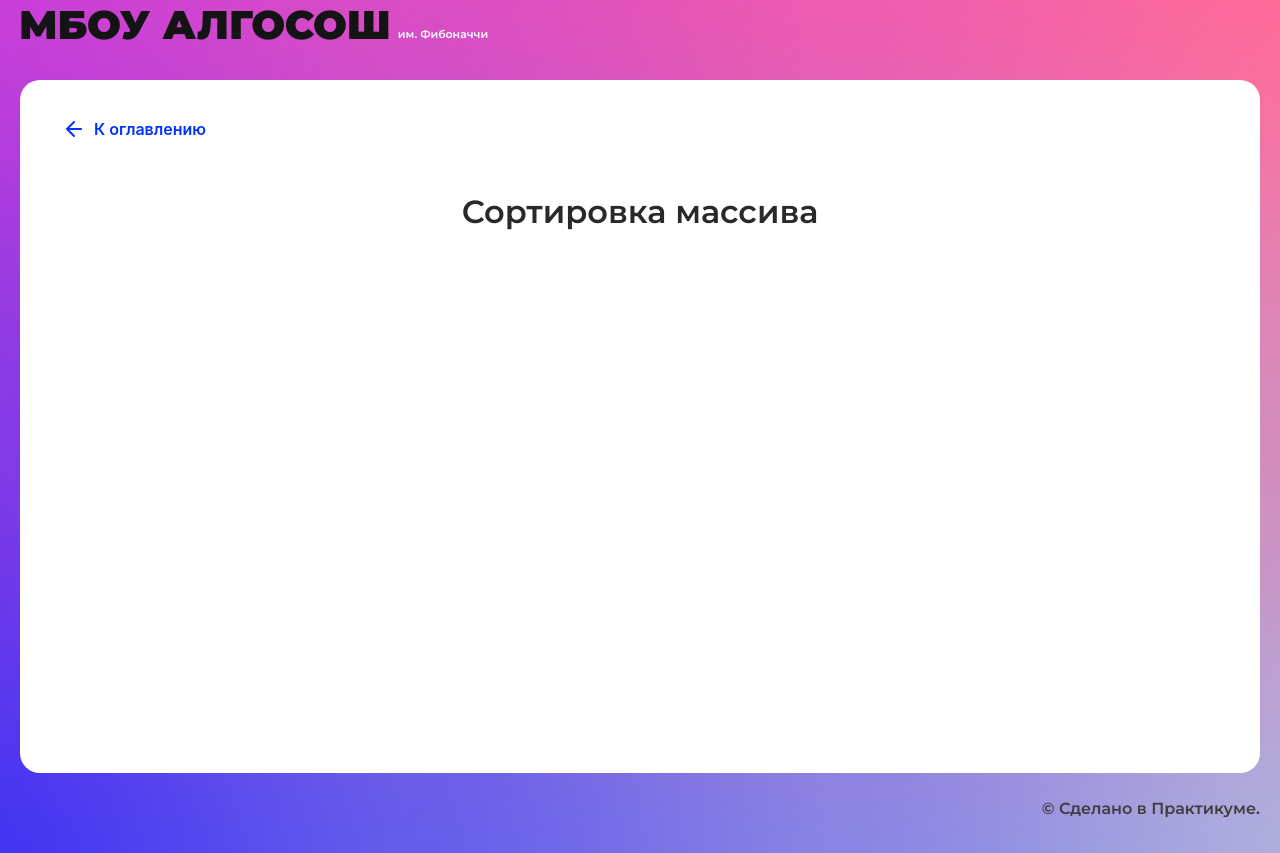
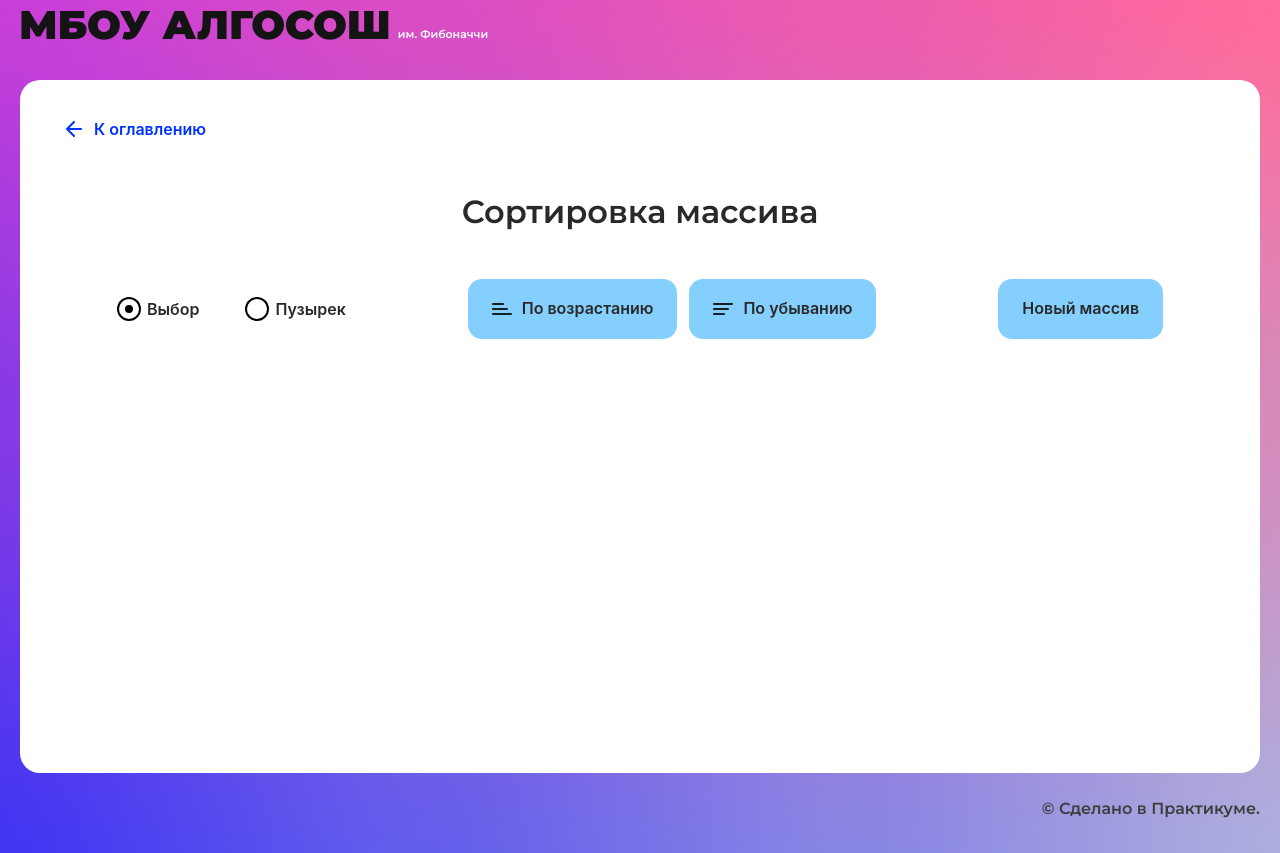
Before and after one commit to grecha1337/algorithms, a React (Create React App) app: page /sorting in a window 1280 px wide. Built offline with nearby package versions, Linux system fonts and the light colour scheme.

Commit message:
Промежуточный этап

```diff
--- /dev/null
+++ b/src/components/sorting-page/sorting-page.module.css
@@ -0,0 +1,39 @@
+.contolPanel {
+  display: flex;
+  justify-content: space-around;
+  align-items: center;
+  margin-bottom: 48px;
+  flex-wrap: wrap;
+}
+
+.radioGroup {
+  display: flex;
+  gap: 0 46px;
+}
+
+.buttonDirectionGroup {
+  display: flex;
+  gap: 0 12px;
+}
+
+.contentArray {
+  display: flex;
+  gap: 0 12px;
+  justify-content: center;
+  align-items: flex-end;
+  height: 340px;
+}
+
+.wrapperContent {
+  display: flex;
+  flex-direction: column;
+  justify-content: space-between;
+}
+
+.current>div {
+  background-color: #D252E1;
+}
+
+.sorted>div {
+  background-color: #7FE051;
+}
--- a/src/components/sorting-page/sorting-page.tsx
+++ b/src/components/sorting-page/sorting-page.tsx
@@ -1,10 +1,121 @@
-import React from "react";
+import React, { useState } from "react";
+import { Direction } from "../../types/direction";
+import { Button } from "../ui/button/button";
+import { Column } from "../ui/column/column";
+import { RadioInput } from "../ui/radio-input/radio-input";
 import { SolutionLayout } from "../ui/solution-layout/solution-layout";
+import styles from "./sorting-page.module.css"
 
 export const SortingPage: React.FC = () => {
+  const [active, setActive] = useState(0);
+  const [array, setArray] = useState<number[]>([])
+  const [currentAlgorithmStep, setCurrentAlgorithmStep] = useState(0)
+  const [algorithmSteps, setAlgorithmSteps] = useState<any>([]);
+  const [loading, setLoading] = useState(false);
+
+  const generationArray = (minValue: number, maxValue: number, minLen: number, maxLenv: number): number[] => {
+    const arrLength = Math.floor(Math.random() * (maxLenv - minLen + 1)) + minLen;
+    const res = []
+    for (let i = 0; i <= arrLength; i++) {
+      res.push(Math.floor(Math.random() * (maxValue - minValue + 1)) + minValue)
+    }
+    return res;
+  }
+
+  const swap = (arr: number[], firstIndex: number, secondIndex: number): void => {
+    const temp = arr[firstIndex];
+    arr[firstIndex] = arr[secondIndex];
+    arr[secondIndex] = temp;
+  };
+
+  const selectionSort = (arr: number[], orderBy: "asc" | "desc" = "asc") => {
+    const { length } = arr;
+
+    const res = [[]];
+    let tmp = [];
+    let tmp1 = [];
+    for (let i = 0; i < length; i++) {
+      res[0][i] = { value: arr[i], state: "деф" };
+    }
+
+    for (let i = 0, level = 1, it = 0; i < length; i++) {
+      let index = i;
+      if (!res[level]) {
+        res[level] = [...res[level - 1]];
+      }
+
+      tmp1[0] = [...res[level]];
+      res[level][i] = { value: arr[i], state: "выбор" };
+      tmp[0] = [...res[level]];
+
+      for (let j = i + 1; j < length; j++, level++) {
+        res[level][j] = { value: arr[j], state: "выбор" };
+
+        if (arr[index] > arr[j]) {
+          index = j;
+        }
+        res[level + 1] =  [...tmp[0]];
+      }
+
+      swap(arr, i, index);
+      swap(tmp1[0], i, index);
+      tmp1[0][i] = { value: arr[i], state: "готово" };
+      res[level] = [...tmp1[0]]
+    }
+    return res;
+  };
+
+  const handlerButton = () => {
+    setLoading(true)
+    const steps = selectionSort(generationArray(0,100,3,17));
+    console.log(steps)
+    setAlgorithmSteps(steps)
+    setCurrentAlgorithmStep(0)
+    if (steps) {
+      const interval = setInterval(() => {
+        setCurrentAlgorithmStep((currentStep) => {
+          const nextStep = currentStep + 1;
+          if (nextStep >= steps.length - 1 && interval) {
+            clearInterval(interval);
+            setLoading(false)
+          }
+          return nextStep;
+        });
+      }, 1000)
+    }
+  }
+
+
   return (
     <SolutionLayout title="Сортировка массива">
+      <div className={styles.wrapperContent}>
+        <div className={styles.contolPanel}>
+          <div className={styles.radioGroup}>
+            <RadioInput label="Выбор" name="sortAlgorithm" checked={active == 0} onChange={() => setActive(0)} />
+            <RadioInput label="Пузырек" name="sortAlgorithm" checked={active == 1} onChange={() => setActive(1)} />
+          </div>
+          <div className={styles.buttonDirectionGroup}>
+            <Button text="По возрастанию" sorting={Direction.Ascending} />
+            <Button text="По убыванию" sorting={Direction.Descending} />
+          </div>
+          <Button text="Новый массив" onClick={handlerButton} />
+        </div>
+        <div className={styles.contentArray}>
+          {array.length > 0 &&
+            array.map(element => {
+              return (<Column index={element} extraClass={styles.current} />)
+            })
+          }
 
+          {algorithmSteps.length > 0 &&
+            algorithmSteps[currentAlgorithmStep].map((items, index) => {
+              return (
+                (<Column index={items.value} extraClass={items.state == "готово" ? styles.sorted : items.state == "выбор" ? styles.current : ''} key={index} />)
+              );
+            })
+          }
+        </div>
+      </div>
     </SolutionLayout>
   );
 };
```
